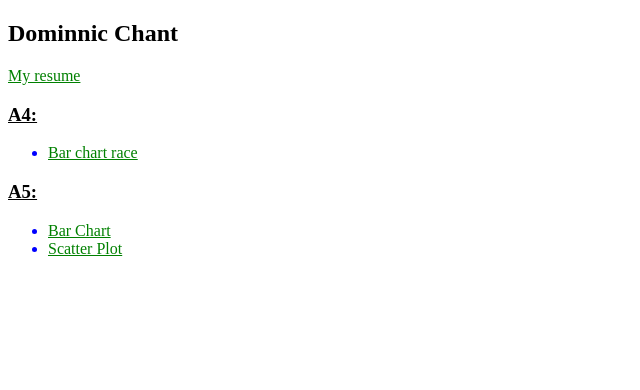
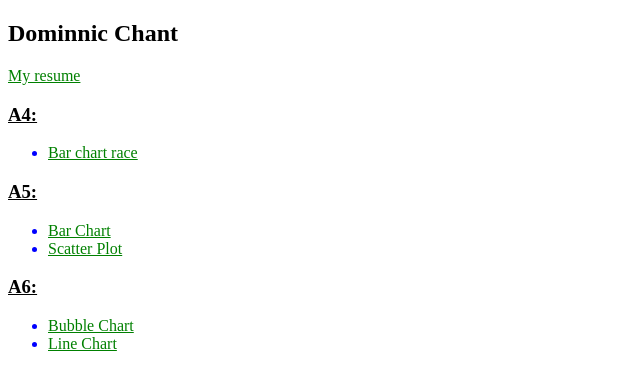
Before and after one commit to djchant/djchant.github.io, a plain HTML site: page index.html in a window 1280 px wide. Shown: the whole page, without its empty margins (0-640 px from the left). Drawn offline with Linux system fonts and the light colour scheme.

Commit message:
Add files via upload

```diff
--- a/index.html
+++ b/index.html
@@ -21,5 +21,11 @@
 		<li><a href = "https://bl.ocks.org/djchant/6e62d4cb428424bd1b3d0ef9da752c01">Scatter Plot</a></li>
 	</ul>
 
+	<h3><u>A6:</u></h3>
+	<ul>
+		<li><a href ="https://bl.ocks.org/djchant/f7c55b7e14f46b392b7fffe35b5f037b">Bubble Chart</a></li>
+		<li><a href = "https://bl.ocks.org/djchant/d9002fa75aef3958d28e52e4d50ce8f4">Line Chart</a></li>
+	</ul>
+
 </body>
 </html>
```
